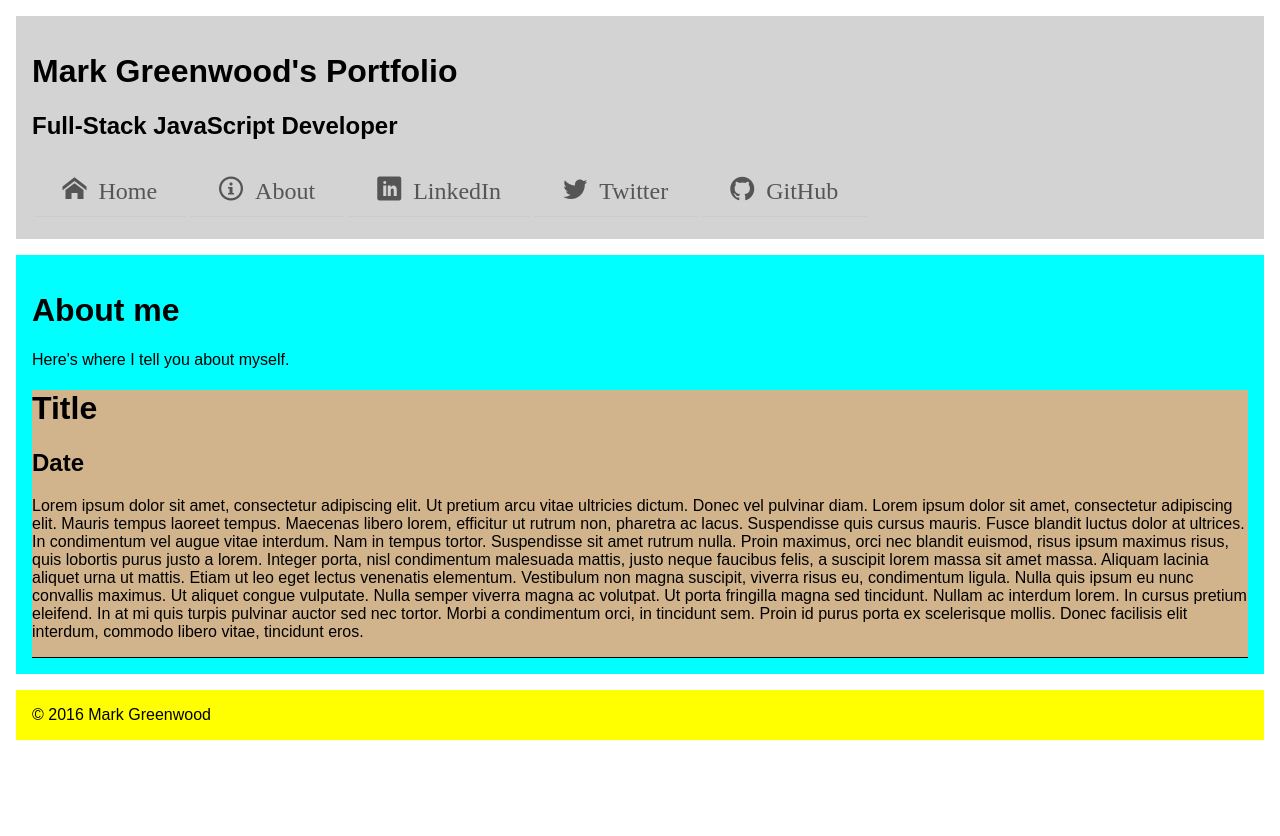
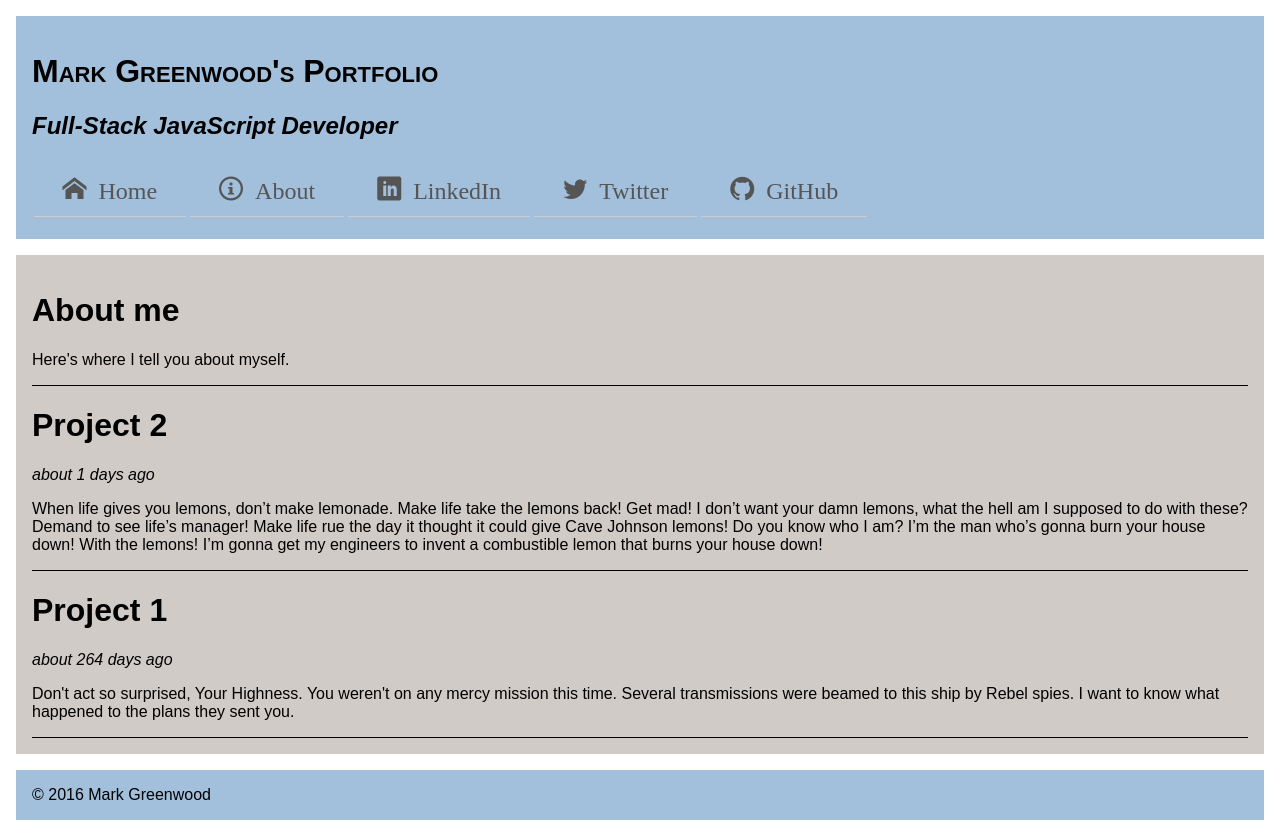
Before and after one commit to markgreenwood/portfolio, a plain HTML site: page index.html in a window 1280 px wide. Before the commit the page ends 800 px from the top, so only its background shows below. Drawn offline with nearby package versions, Linux system fonts and the light colour scheme; files whose address does not match are found by name.

Commit message:
Now reading article content from simulated backend; slight aesthetic improvements

```diff
--- a/index.html
+++ b/index.html
@@ -34,8 +34,8 @@
     <section id="articles">
       <article class="template">
         <div class="article-header">
-          <h1 class="title">Title</h1>
-          <h2><time class="article-date">Date</time><h2>
+          <h1 class="article-title">Title</h1>
+          <time class="article-date" datetime="2000-01-01">Publish Time</time>
         </div>
         <div class="article-body">
           <p>Lorem ipsum dolor sit amet, consectetur adipiscing elit. Ut pretium arcu vitae ultricies dictum. Donec vel pulvinar diam. Lorem ipsum dolor sit amet, consectetur adipiscing elit. Mauris tempus laoreet tempus. Maecenas libero lorem, efficitur ut rutrum non, pharetra ac lacus. Suspendisse quis cursus mauris. Fusce blandit luctus dolor at ultrices. In condimentum vel augue vitae interdum. Nam in tempus tortor. Suspendisse sit amet rutrum nulla. Proin maximus, orci nec blandit euismod, risus ipsum maximus risus, quis lobortis purus justo a lorem. Integer porta, nisl condimentum malesuada mattis, justo neque faucibus felis, a suscipit lorem massa sit amet massa. Aliquam lacinia aliquet urna ut mattis. Etiam ut leo eget lectus venenatis elementum. Vestibulum non magna suscipit, viverra risus eu, condimentum ligula. Nulla quis ipsum eu nunc convallis maximus. Ut aliquet congue vulputate. Nulla semper viverra magna ac volutpat. Ut porta fringilla magna sed tincidunt. Nullam ac interdum lorem. In cursus pretium eleifend. In at mi quis turpis pulvinar auctor sed nec tortor. Morbi a condimentum orci, in tincidunt sem. Proin id purus porta ex scelerisque mollis. Donec facilisis elit interdum, commodo libero vitae, tincidunt eros.</p>
@@ -47,5 +47,7 @@
     &copy; 2016 Mark Greenwood
   </footer>
   <script type="text/javascript" src="https://ajax.googleapis.com/ajax/libs/jquery/3.1.0/jquery.min.js"></script>
+  <script type="text/javascript" src="scripts/portfolioArticles.js"></script>
+  <script type="text/javascript" src="scripts/articles.js"></script>
 </body>
 </html>
--- a/scripts/articles.js
+++ b/scripts/articles.js
@@ -8,9 +8,34 @@ function Article(opts) {
 }
 
 Article.prototype.toHtml = function () {
+  var $newArticle = $('article.template').clone();
+  $newArticle.attr('data-category', this.category);
 
+  /* TODO: Need to fill in rest of template clone with properties from this
+  Article instance.
+  Need:
+    1. title
+    2. publication date
+    3. body
+  */
+  $newArticle.find('.article-title').text(this.title);
+  $newArticle.find('time[pubdate]').attr('title', this.publishedOn);
+  $newArticle.find('time').html('about ' + parseInt((new Date() - new Date(this.publishedOn))/60/60/24/1000) + ' days ago');
+  $newArticle.find('.article-body').html(this.body);
+
+  $newArticle.removeClass('template');
+
+  return $newArticle;
 };
 
 ourLocalData.sort(function(curElem, nextElem) {
   return (new Date(nextElem.publishedOn)) - (new Date(curElem.publishedOn));
 });
+
+ourLocalData.forEach(function(ele) {
+  articles.push(new Article(ele));
+});
+
+articles.forEach(function(a) {
+  $('#articles').append(a.toHtml());
+});
--- a/styles/base.css
+++ b/styles/base.css
@@ -5,25 +5,36 @@ body {
 header {
   padding: 1em;
   margin: 1em;
-  background-color: lightgray;
+  background-color: #a2bfdb;
+}
+
+header h1 {
+  font-variant: small-caps;
+}
+
+header h2 {
+  font-style: italic;
 }
 
 main {
   padding: 1em;
   margin: 1em;
-  background-color: cyan;
+  background-color: #d1cbc7;
+}
+
+#aboutme {
+  border-bottom: 1px solid black;
 }
 
 article {
   border-bottom: 1px solid black;
   margin: 0;
-  background-color: tan;
 }
 
 footer {
   padding: 1em;
   margin: 1em;
-  background-color: yellow;
+  background-color: #a2bfdb;
 }
 
 a, a:link, a:active {
--- a/styles/module.css
+++ b/styles/module.css
@@ -24,6 +24,14 @@
   border-bottom: 1px solid #ccc;
 }
 
+.template {
+  display: none;
+}
+
+.article-date {
+  font-style: italic;
+}
+
 @media only screen and (min-width: 640px){
   .icon-menu {
     display: none;
```
